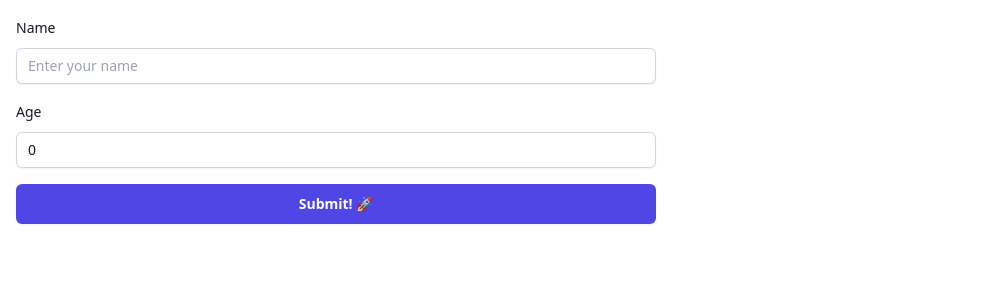
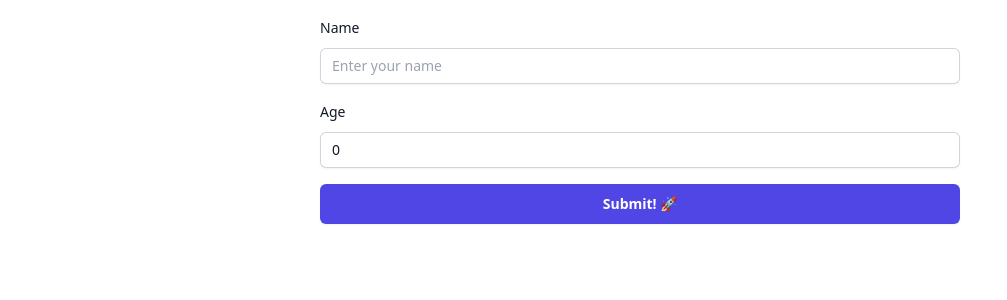
Before and after one commit to foresthpark/generic-component, a Next.js app: page /input_demo/input in a window 1280 px wide. Shown: the top 300 px of the page, without its empty margins (0-1007 px from the left). Built offline with nearby package versions, Linux system fonts and the light colour scheme.

Commit message:
Update input form styling to be centered and responsive

```diff
--- a/src/pages/input_demo/input.tsx
+++ b/src/pages/input_demo/input.tsx
@@ -23,7 +23,7 @@ export default function InputPage() {
   return (
     <form
       onSubmit={handleSubmit}
-      className="flex max-w-2xl flex-col justify-center gap-4 p-4"
+      className="mx-auto flex w-full max-w-2xl flex-col justify-center gap-4 p-4"
     >
       <InputTemplate
         name="name"
```
